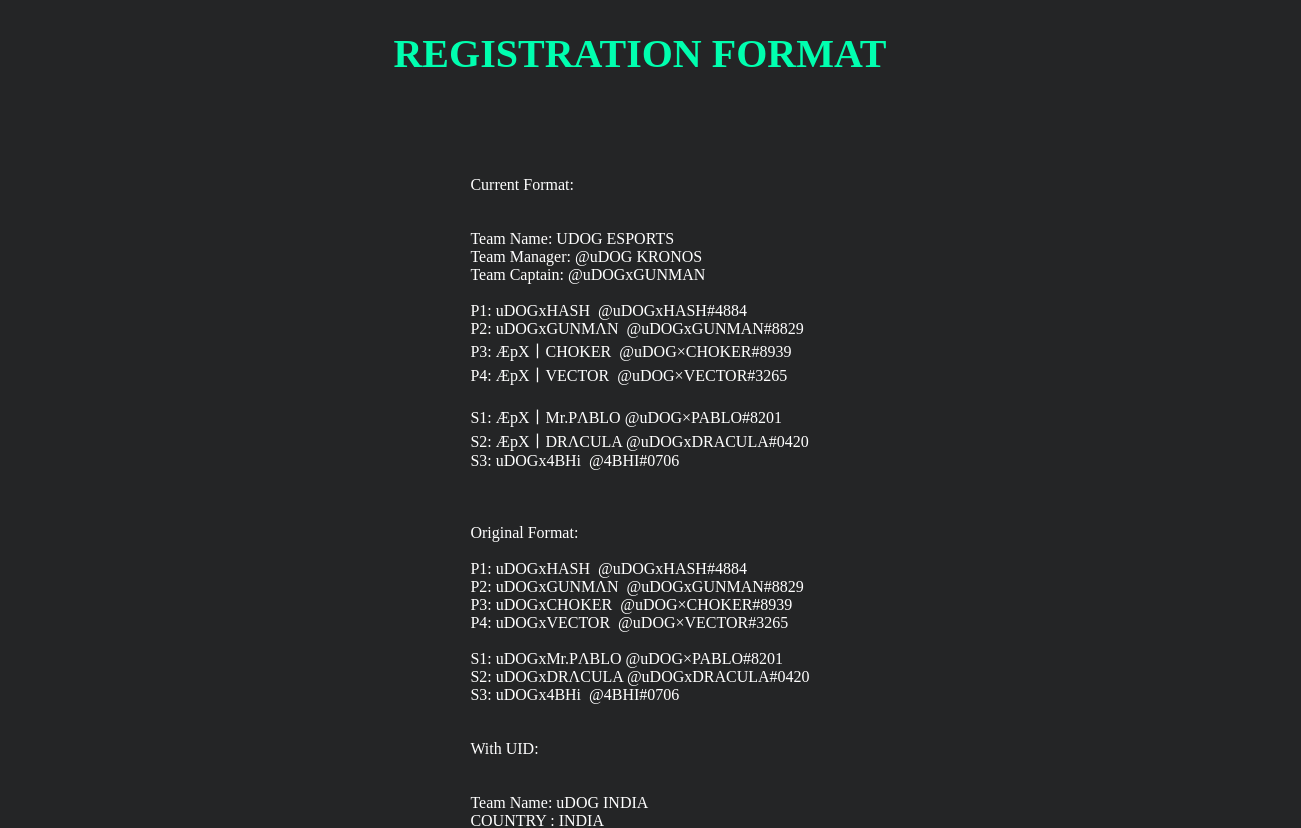
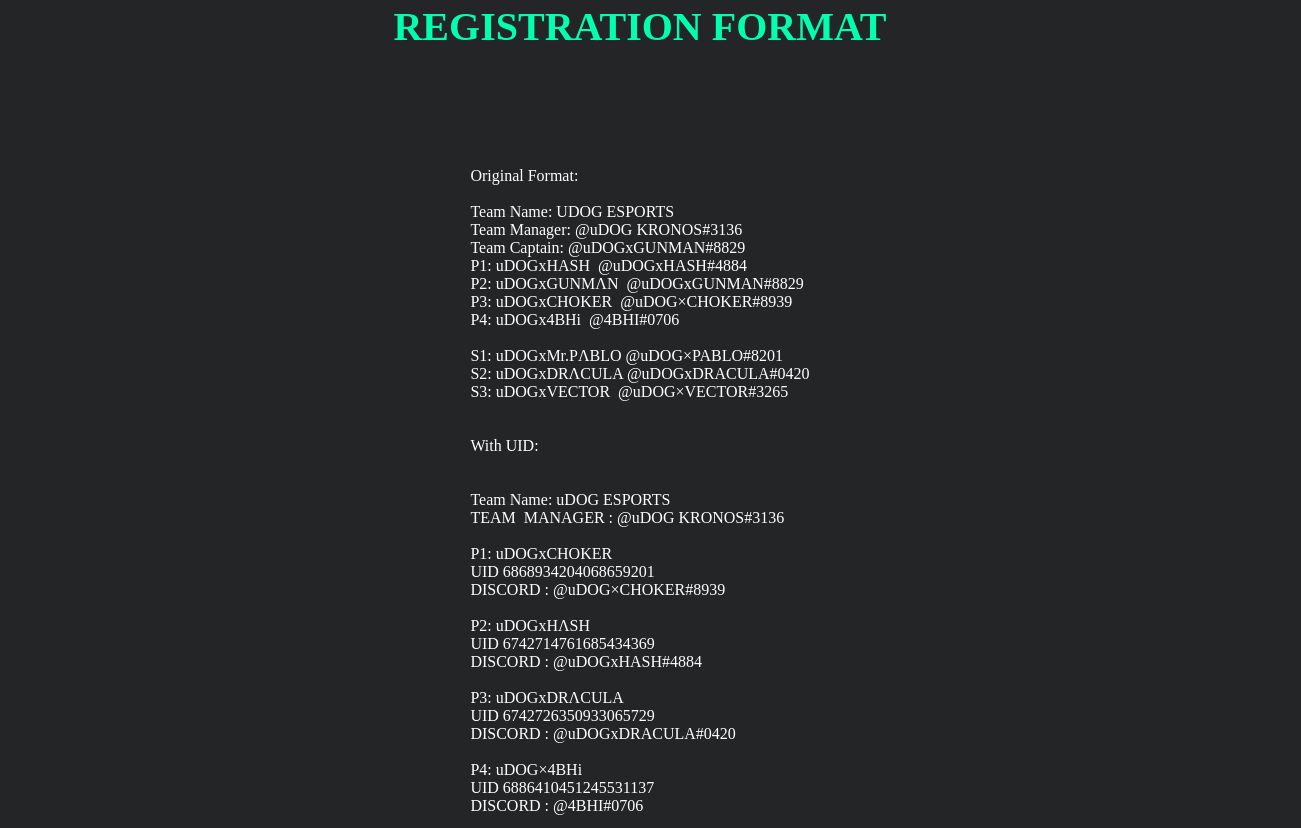
Before and after one commit to UDOGxKRONOS/UDOG-BRAVO, a plain HTML site: page index.html in a window 1280 px wide. Shown: the part 1828-2656 px from the top of the page, 1301 px wide, since content can reach past the window. Drawn offline with Linux system fonts and the light colour scheme.

Commit message:
Update index.html

```diff
--- a/index.html
+++ b/index.html
@@ -12,7 +12,7 @@
             <h2> UDOG BRAVO </h2>
         </div>
         <br>
-            <h2>UPCOMING ROOMS</h2>
+            <h2>EUROPE ROOMS</h2>
             <br>
             <table class="tourney-table">
                 <thead>
@@ -21,8 +21,7 @@
                     <th>NO:OF MATCH</th>
                     <th colspan="4"; style="text-align: center;">TIMING</th>
                     <th>REG DATE</th>
-                    <th>STATUS</th>
-                    <th>SLOT CONFIRMATION</th>
+
                 </thead>
                 <tr>
                     <td data-label="NAME OF ROOM">FAST ESPORTS EU RANKED</td>
@@ -33,10 +32,7 @@
                     <td data-label="TIMING"> 01:30 AM</td>
                     <td data-label="TIMING">----</td>
                     <td data-label="REG DAY">MONDAY</td>
-                   <!-- <td data-label="STATUS"; style="color: red;"> NOT BOOKED</td>-->
-                    <td data-label="STATUS"; style="color: greenyellow;">BOOKED</td>
-                  <!--  <td data-label="SLOT CONFIRMATION"; style="color: red;"> NOT CONFIRMED</td>-->
-                    <td data-label="SLOT CONFIRMATION"; style="color: greenyellow;">CONFIRMED</td>
+
                 </tr>
                 <tr>
                     <td data-label="NAME OF ROOM">ELYSIUM STAGE TOURNAMENT</td>
@@ -47,10 +43,7 @@
                     <td data-label="TIMING"> 01:30 AM</td>
                     <td data-label="TIMING">----</td>
                     <td data-label="REG DAY">MONDAY</td>
-                    <td data-label="STATUS"; style="color: red;"> NOT BOOKED</td>
-                    <!--<td data-label="STATUS";  style="color: greenyellow;">BOOKED</td>-->
-                    <td data-label="SLOT CONFIRMATION"; style="color: red;"> NOT CONFIRMED</td>
-                    <!--<td data-label="SLOT CONFIRMATION"; style="color: greenyellow;">CONFIRMED</td>-->
+
                 </tr>
                 <tr>
                     <td data-label="NAME OF ROOM">CARTEL TOURNAMENT</td>
@@ -61,11 +54,7 @@
                     <td data-label="TIMING"> 11:30 PM</td>
                     <td data-label="TIMING"> 12:00 AM</td>
                     <td data-label="REG DAY">MONDAY</td>
-                    <!--<td data-label="STATUS"; style="color: red;"> NOT BOOKED</td>-->
-                    <td data-label="STATUS"; style="color: greenyellow;">BOOKED</td>
-                  <!--  <td data-label="SLOT CONFIRMATION"; style="color: red;"> NOT CONFIRMED</td>-->
-                    <td data-label="SLOT CONFIRMATION"; style="color: greenyellow;">CONFIRMED</td>
-                </tr>
+
                 <tr>
                     <td data-label="NAME OF ROOM">REGGAE TOURNAMENT</td>
                     <td data-label="MATCH DAY">FRIDAY</td>
@@ -75,10 +64,7 @@
                     <td data-label="TIMING"> 11:30 PM</td>
                     <td data-label="TIMING">----</td>
                     <td data-label="REG DAY">MONDAY</td>
-                   <!-- <td data-label="STATUS"; style="color: red;"> NOT BOOKED</td>-->
-                    <td data-label="STATUS"; style="color: greenyellow;">BOOKED</td>
-                   <!-- <td data-label="SLOT CONFIRMATION"; style="color: red;"> NOT CONFIRMED</td>-->
-                    <td data-label="SLOT CONFIRMATION"; style="color: greenyellow;">CONFIRMED</td>
+
                 </tr>
                 <tr>
                     <td data-label="NAME OF ROOM">MASSACRE EU SCRIMS</td>
@@ -89,10 +75,7 @@
                     <td data-label="TIMING"> 11:30 PM</td>
                     <td data-label="TIMING">----</td>
                     <td data-label="REG DAY">MONDAY</td>
-                   <!-- <td data-label="STATUS"; style="color: red;"> NOT BOOKED</td>-->
-                    <td data-label="STATUS"; style="color: greenyellow;">BOOKED</td>
-                    <!-- <td data-label="SLOT CONFIRMATION"; style="color: red;"> NOT CONFIRMED</td>-->
-                   <td data-label="SLOT CONFIRMATION"; style="color: greenyellow;">CONFIRMED</td>
+
                 </tr>
                 <tr>
                     <td data-label="NAME OF ROOM">HOMERIC EU SCRIMS</td>
@@ -103,10 +86,6 @@
                     <td data-label="TIMING"> 01:30 AM</td>
                     <td data-label="TIMING">----</td>
                     <td data-label="REG DAY">TUESDAY</td>
-                   <!-- <td data-label="STATUS"; style="color: red;"> NOT BOOKED</td>-->
-                    <td data-label="STATUS"; style="color: greenyellow;">BOOKED</td>
-                    <td data-label="SLOT CONFIRMATION"; style="color: red;"> NOT CONFIRMED</td>
-                    <!--<td data-label="SLOT CONFIRMATION"; style="color: greenyellow;">CONFIRMED</td>-->
 
                 </tr>
             </table>
@@ -136,69 +115,54 @@
             <br><br>
             <div class="pre">
             <pre>
-Current Format:
-
-
-Team Name: UDOG ESPORTS
-Team Manager: @uDOG KRONOS
-Team Captain: @uDOGxGUNMAN
-
-P1: uDOGxHASH  @uDOGxHASH#4884
-P2: uDOGxGUNMɅN  @uDOGxGUNMAN#8829
-P3: ÆpX丨CHOKER  @uDOG×CHOKER#8939
-P4: ÆpX丨VECTOR  @uDOG×VECTOR#3265
-
-S1: ÆpX丨Mr.PɅBLO @uDOG×PABLO#8201
-S2: ÆpX丨DRɅCULA @uDOGxDRACULA#0420
-S3: uDOGx4BHi  @4BHI#0706
-
-
 
 Original Format:
 
+Team Name: UDOG ESPORTS
+Team Manager: @uDOG KRONOS#3136
+Team Captain: @uDOGxGUNMAN#8829
 P1: uDOGxHASH  @uDOGxHASH#4884
 P2: uDOGxGUNMɅN  @uDOGxGUNMAN#8829
 P3: uDOGxCHOKER  @uDOG×CHOKER#8939
-P4: uDOGxVECTOR  @uDOG×VECTOR#3265
+P4: uDOGx4BHi  @4BHI#0706
 
 S1: uDOGxMr.PɅBLO @uDOG×PABLO#8201
 S2: uDOGxDRɅCULA @uDOGxDRACULA#0420
-S3: uDOGx4BHi  @4BHI#0706
+S3: uDOGxVECTOR  @uDOG×VECTOR#3265
 
 
 With UID:
 
 
-Team Name: uDOG INDIA
-COUNTRY : INDIA
-TEAM  MANAGER : @uDOG×PABLO#8201
+Team Name: uDOG ESPORTS
+TEAM  MANAGER : @uDOG KRONOS#3136
 
-P1: ÆpX丨Mr.PɅBLO
-UID 6742906909160570881
-DISCORD : @uDOG×PABLO#8201
-
-P2: ÆpX丨CHOKER
+P1: uDOGxCHOKER
 UID 6868934204068659201
 DISCORD : @uDOG×CHOKER#8939
 
-P3: uDOGxHɅSH
+P2: uDOGxHɅSH
 UID 6742714761685434369
 DISCORD : @uDOGxHASH#4884
 
-P4:  ÆpX丨DRɅCULA
+P3: uDOGxDRɅCULA
 UID 6742726350933065729
 DISCORD : @uDOGxDRACULA#0420
+
+P4: uDOG×4BHi
+UID 6886410451245531137
+DISCORD : @4BHI#0706
 
 Subs:
 S1: uDOGxGUNMɅN
 UID 6824874364455354369
 DISCORD : @uDOGxGUNMAN#8829
 
-S2: uDOG×4BHi
-UID 6886410451245531137
-DISCORD : @4BHI#0706
+S1: Mr.PɅBLO
+UID 6742906909160570881
+DISCORD : @uDOG×PABLO#8201
 
-S3: ÆpX丨VECTOR
+S3:  uDOGxVECTOR
 UID: 6743171642220544001
 DISCORD : @UDOGxVECTOR#3265
             </pre>
```
